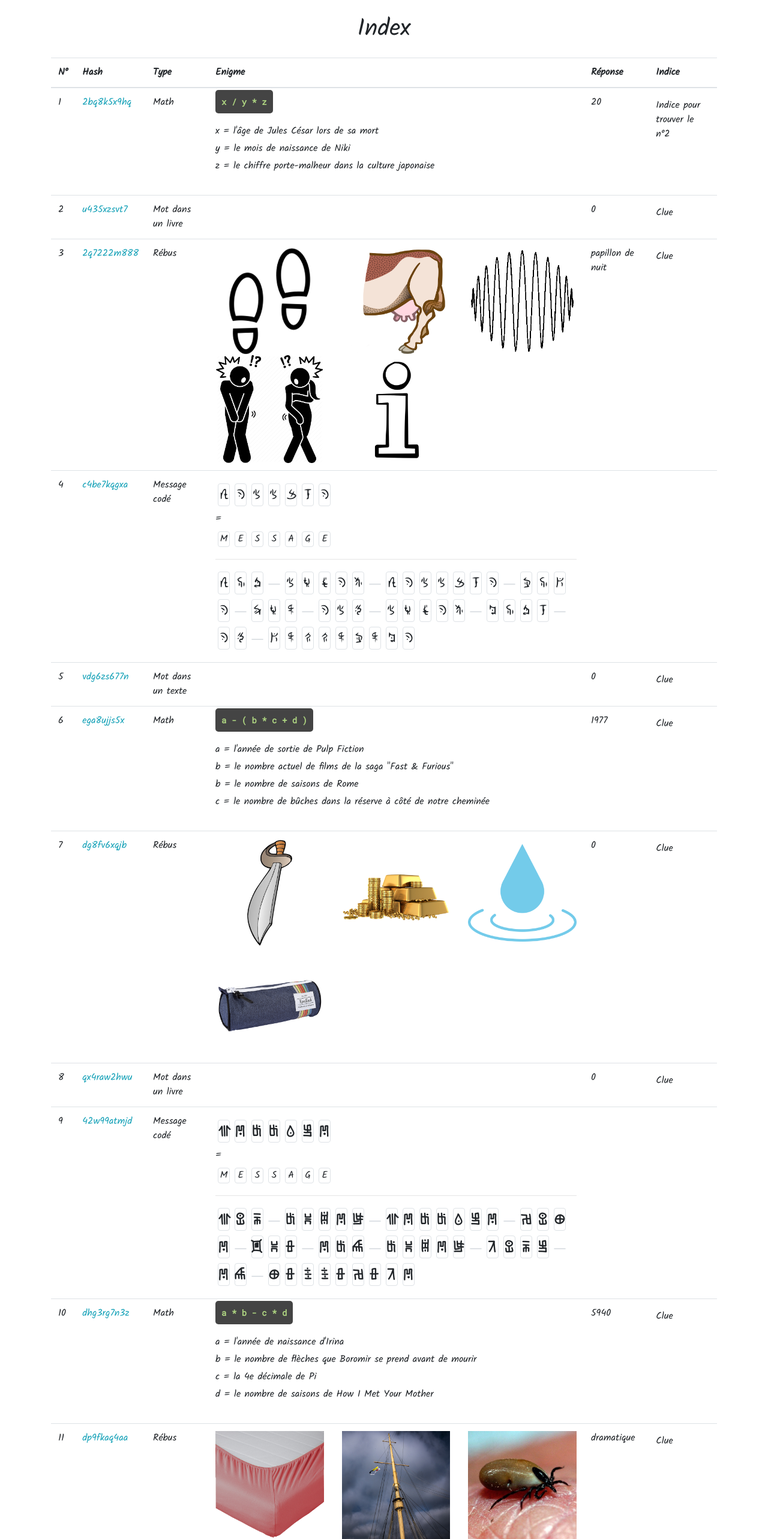
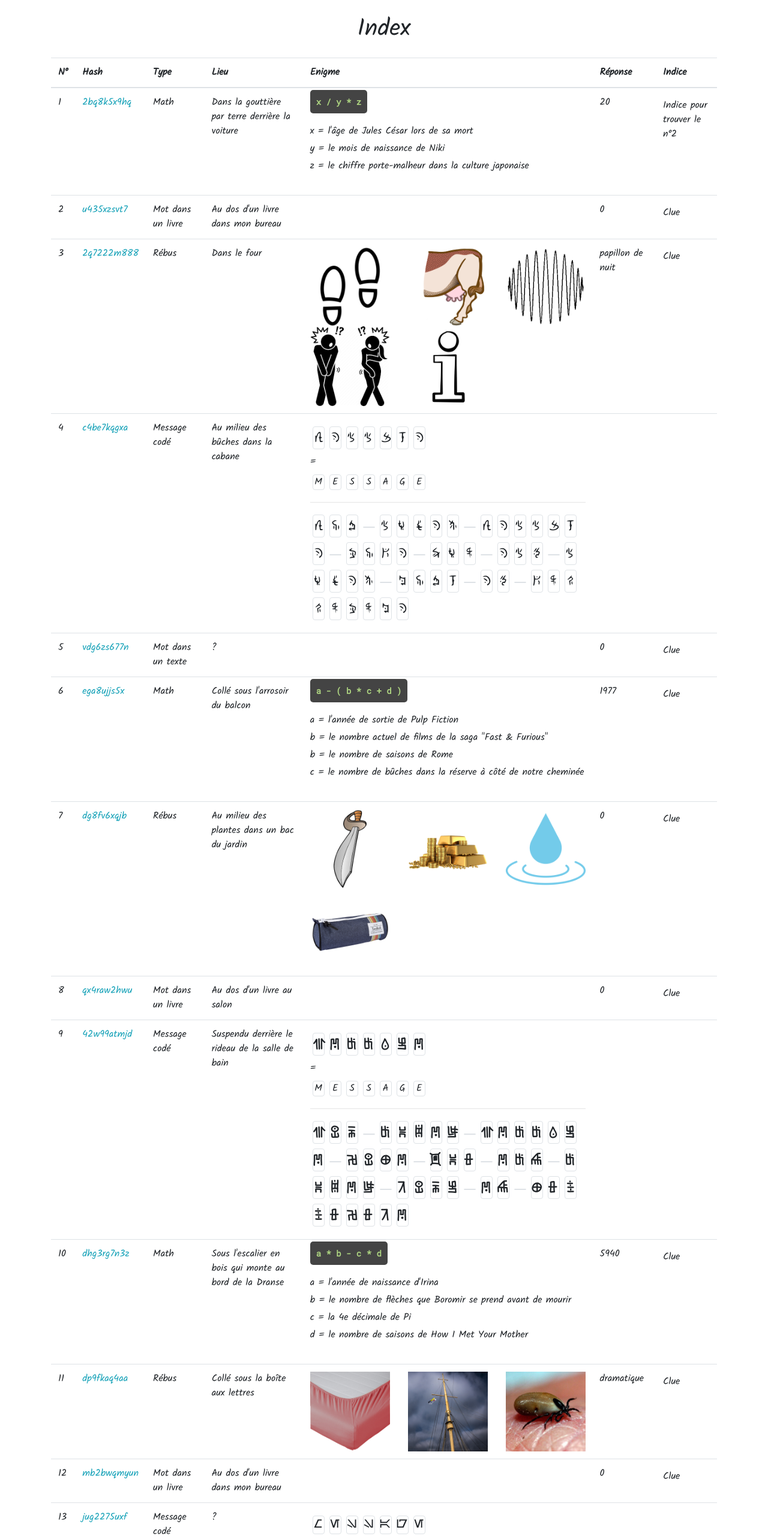
Before and after one commit to OakAndAspen/25th-birthday-treasure-hunt, a React (Create React App) app: page / in a window 1280 px wide. Shown: the top 2566 px of the page at 60% size. Built offline with nearby package versions, Linux system fonts and the light colour scheme.

Commit message:
Location

```diff
--- a/src/clues.js
+++ b/src/clues.js
@@ -18,6 +18,7 @@ export default [
         id: 1,
         hash: "2bq8k5x9hq",
         type: "Math",
+        location: "Dans la gouttière par terre derrière la voiture",
         riddle:
             <div>
                 <code>x / y * z</code>
@@ -34,6 +35,7 @@ export default [
         id: 2,
         hash: "u435xzsvt7",
         type: "Mot dans un livre",
+        location: "Au dos d'un livre dans mon bureau",
         riddle:
             <div>
             </div>,
@@ -44,6 +46,7 @@ export default [
         id: 3,
         hash: "2q7222m888",
         type: "Rébus",
+        location: "Dans le four",
         riddle:
             <div className="row">
                 <img className="image-fluid col-4" src={rebus11} alt="Rebus"/>
@@ -59,6 +62,7 @@ export default [
         id: 4,
         hash: "c4be7kqgxa",
         type: "Message codé",
+        location: "Au milieu des bûches dans la cabane",
         riddle:
             <div>
                 <p className="necrofonticon">{charsToSpans("message")}</p>
@@ -76,6 +80,7 @@ export default [
         id: 5,
         hash: "vdg6zs677n",
         type: "Mot dans un texte",
+        location: "?",
         riddle:
             <div>
             </div>,
@@ -86,6 +91,7 @@ export default [
         id: 6,
         hash: "ega8ujjs5x",
         type: "Math",
+        location: "Collé sous l'arrosoir du balcon",
         riddle:
             <div>
                 <code>a - ( b * c + d )</code>
@@ -103,6 +109,7 @@ export default [
         id: 7,
         hash: "dg8fv6xqjb",
         type: "Rébus",
+        location: "Au milieu des plantes dans un bac du jardin",
         riddle:
             <div className="row">
                 <img className="image-fluid col-4" src={rebus21} alt="Rebus"/>
@@ -117,6 +124,7 @@ export default [
         id: 8,
         hash: "qx4raw2hwu",
         type: "Mot dans un livre",
+        location: "Au dos d'un livre au salon",
         riddle:
             <div>
             </div>,
@@ -127,6 +135,7 @@ export default [
         id: 9,
         hash: "42w99atmjd",
         type: "Message codé",
+        location: "Suspendu derrière le rideau de la salle de bain",
         riddle:
             <div>
                 <p className="jungleslang">{charsToSpans("message")}</p>
@@ -144,6 +153,7 @@ export default [
         id: 10,
         hash: "dhg3rg7n3z",
         type: "Math",
+        location: "Sous l'escalier en bois qui monte au bord de la Dranse",
         riddle:
             <div>
                 <code>a * b - c * d</code>
@@ -161,6 +171,7 @@ export default [
         id: 11,
         hash: "dp9fkaq4aa",
         type: "Rébus",
+        location: "Collé sous la boîte aux lettres",
         riddle:
             <div className="row">
                 <img className="image-fluid col-4" src={rebus31} alt="Rebus"/>
@@ -174,6 +185,7 @@ export default [
         id: 12,
         hash: "mb2bwqmyun",
         type: "Mot dans un livre",
+        location: "Au dos d'un livre dans mon bureau",
         riddle:
             <div>
             </div>,
@@ -184,6 +196,7 @@ export default [
         id: 13,
         hash: "jug2275uxf",
         type: "Message codé",
+        location: "?",
         riddle:
             <div>
                 <p className="aurebesh">{charsToSpans("message")}</p>
--- a/src/pages/Index.js
+++ b/src/pages/Index.js
@@ -13,6 +13,7 @@ class Index extends React.Component {
                         <th>N°</th>
                         <th>Hash</th>
                         <th>Type</th>
+                        <th>Lieu</th>
                         <th>Enigme</th>
                         <th>Réponse</th>
                         <th>Indice</th>
@@ -25,6 +26,7 @@ class Index extends React.Component {
                             <a className="text-info" href={"/" + c.hash}>{c.hash}</a>
                         </td>
                         <td>{c.type}</td>
+                        <td>{c.location}</td>
                         <td>{c.riddle}</td>
                         <td>{c.answer}</td>
                         <td>{c.clue}</td>
```
